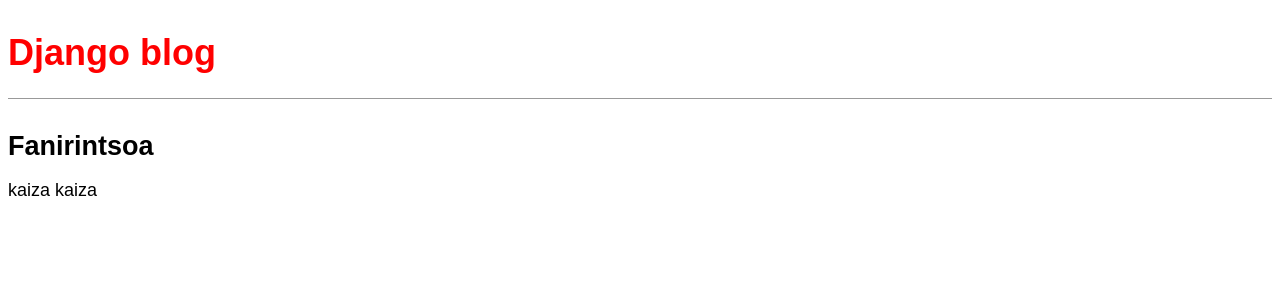
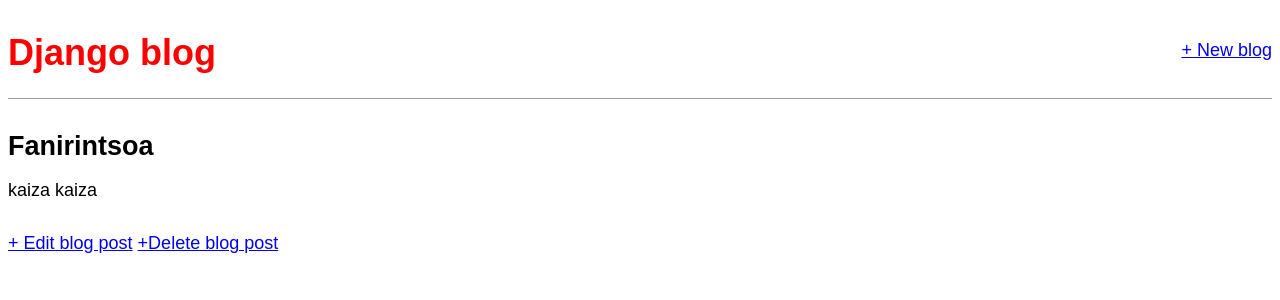
Before and after one commit to FanirintsoaHarijaona/blog, a Django app: page /post/2 in a window 1280 px wide. Shown: the top 300 px of the page. Run offline with Django 4.2, Linux system fonts and the light colour scheme; data comes from the database, SQL or seed files in the repository; both versions use the stored data as it was after the commit.

Commit message:
add CRUD blog

```diff
--- a/blog/models.py
+++ b/blog/models.py
@@ -1,4 +1,5 @@
 from django.db import models
+from django.urls import reverse
 
 # Create your models here.
 class Post(models.Model):
@@ -8,3 +9,6 @@
 
     def __str__(self):
         return self.title
+
+    def get_absolute_url(self):
+        return reverse('post_detail',args=(str(self.id)))
--- a/blog/urls.py
+++ b/blog/urls.py
@@ -1,8 +1,10 @@
 from django.urls import path,include
-from .views import BlogListView,BlogDetailView
-
+from .views import BlogListView,BlogDetailView,BlogCreateView,BlogCreateView,BlogUpdateView,BlogDeleteView
 
 urlpatterns=[
-    path('post/<int:pk>',BlogDetailView.as_view(),name="post_detail"),
-    path(''             ,BlogListView.as_view()  ,name='home'),
+    path('post/<int:pk>/delete'   ,BlogDeleteView.as_view(),name='post_delete'),
+    path('post/<int:pk>/edit'   ,BlogUpdateView.as_view(),name='post_edit')  ,
+    path('post/new/'            ,BlogCreateView.as_view(),name="post_new")   ,
+    path('post/<int:pk>'        ,BlogDetailView.as_view(),name="post_detail"),
+    path(''                     ,BlogListView.as_view()  ,name='home')       ,
 ]
--- a/blog/views.py
+++ b/blog/views.py
@@ -1,5 +1,7 @@
-from django.shortcuts import render
-from django.views.generic import ListView,DetailView
+from django.shortcuts          import render
+from django.views.generic      import ListView,DetailView
+from django.views.generic.edit import CreateView,UpdateView,DeleteView
+from django.urls               import reverse_lazy
 
 # Create your views here.
 from .models import Post
@@ -11,3 +13,18 @@
 class BlogDetailView(DetailView):
     model           =   Post
     template_name   =   'post_detail.html'
+
+class BlogCreateView(CreateView):
+    model           =   Post
+    template_name   =   'post_new.html'
+    fields          =   ['title','authors','body']
+
+class BlogUpdateView(UpdateView):
+    model           =   Post
+    template_name   =   'post_edit.html'
+    fields          =   ['title','body']
+
+class BlogDeleteView(DeleteView):
+    model           =   Post
+    template_name   =   'post_delete.html'
+    success_url     =   reverse_lazy('home')
--- a/templates/base.html
+++ b/templates/base.html
@@ -2,14 +2,19 @@
 <html>
     <head>
         <title>Blog with Django</title>
+        <link href="https://fonts.googleapis.com/css?family=Source+Sans+Pro:400" rel="stylesheet">
+        <link rel="stylesheet" href="{% static 'css/base.css' %}">
     </head>
     <body>
         <header>
-            <h1>
-                <a href="{% url 'home' %}">Django blog</a>
-                <link href="https://fonts.googleapis.com/css?family=Source+Sans+Pro:400" rel="stylesheet">
-                <link rel="stylesheet" href="{% static 'css/base.css' %}">
-            </h1>
+            <div class="nav-left">
+                <h1>
+                    <a href="{% url 'home' %}">Django blog</a>
+                </h1>
+            </div>
+            <div class="nav-right">
+                    <a href="{% url 'post_new' %}">+ New blog</a>
+            </div>
         </header>
         <div>
             {% block content %}
--- a/templates/post_detail.html
+++ b/templates/post_detail.html
@@ -4,4 +4,6 @@
         <h2>{{post.title}}</h2>
         <p>{{post.body}}</p>
     </div>
+    <a href="{% url 'post_edit' post.pk %}">+ Edit blog post</a>
+    <a href="{% url 'post_delete' post.pk %}">+Delete blog post</a>
 {% endblock %}
```
Also changed, not shown: blog/tests.py (+31 -7 lines), templates/post_delete.html (added, +8 -0 lines), templates/post_edit.html (added, +8 -0 lines), templates/post_new.html (added, +7 -0 lines), db.sqlite3.
